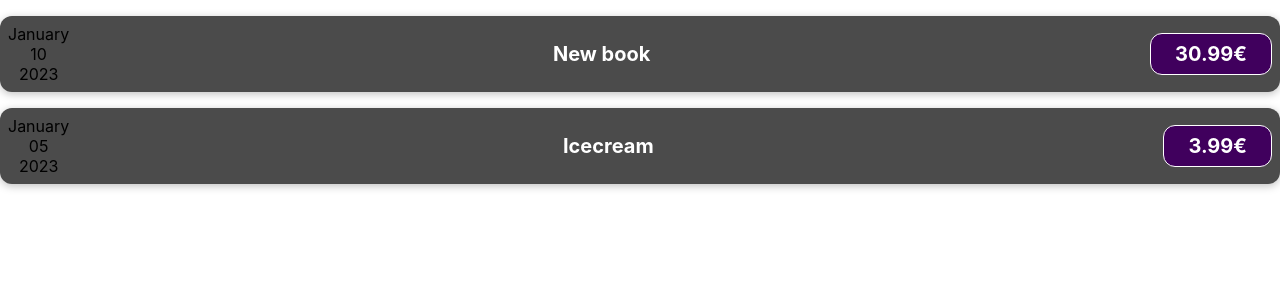
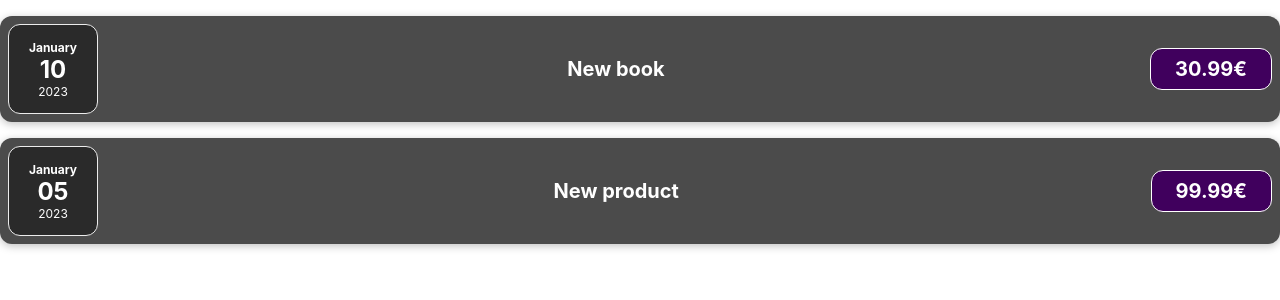
Before and after one commit to karinastei/expenses, a React (Create React App) app: page / in a window 1280 px wide. Shown: the top 300 px of the page. Built offline with nearby package versions, Linux system fonts and the light colour scheme.

Commit message:
Kujunduse kastikesed

```diff
--- a/src/App.js
+++ b/src/App.js
@@ -1,4 +1,3 @@
-//import logo from './logo.svg';
 import './App.css';
 
 import ExpenseItem from "./components/ExpenseItem";
@@ -12,8 +11,8 @@
         },
         {
             date: new Date(2023, 0, 5),
-            title:'Icecream',
-            price: 3.99
+            title:'New product',
+            price: 99.99
         }
     ]
 
--- a/src/components/ExpenseDate.css
+++ b/src/components/ExpenseDate.css
@@ -1,57 +1,26 @@
-.expense-item {
+.expense-date {
     display: flex;
-    justify-content: space-between;
+    flex-direction: column;
+    width: 5.5rem;
+    height: 5.5rem;
+    border: 1px solid #ececec;
+    background-color: #2a2a2a;
+    color: white;
+    border-radius: 12px;
     align-items: center;
-    box-shadow: 0 2px 8px rgba(0, 0, 0, 0.25);
-    padding: 0.5rem;
-    margin: 1rem 0;
-    border-radius: 12px;
-    background-color: #4b4b4b;
-    color: white;
+    justify-content: center;
 }
 
-.expense-item__description {
-    display: flex;
-    flex-direction: column;
-    gap: 1rem;
-    align-items: flex-end;
-    flex-flow: column-reverse;
-    justify-content: flex-start;
-    flex: 1;
+.expense-date__month {
+    font-size: 0.75rem;
+    font-weight: bold;
 }
 
-.expense-item h2 {
-    color: #3a3a3a;
-    font-size: 1rem;
-    flex: 1;
-    margin: 0 1rem;
-    color: white;
+.expense-date__year {
+    font-size: 0.75rem;
 }
 
-.expense-item__price {
-    font-size: 1rem;
+.expense-date__day {
+    font-size: 1.5rem;
     font-weight: bold;
-    color: white;
-    background-color: #40005d;
-    border: 1px solid white;
-    padding: 0.5rem;
-    border-radius: 12px;
 }
-
-@media (min-width: 580px) {
-    .expense-item__description {
-        flex-direction: row;
-        align-items: center;
-        justify-content: flex-start;
-        flex: 1;
-    }
-
-    .expense-item__description h2 {
-        font-size: 1.25rem;
-    }
-
-    .expense-item__price {
-        font-size: 1.25rem;
-        padding: 0.5rem 1.5rem;
-    }
-}
--- a/src/components/ExpenseDate.js
+++ b/src/components/ExpenseDate.js
@@ -1,13 +1,14 @@
+import './ExpenseDate.css'
 function ExpenseDate(props){
     const month = props.date.toLocaleString('en-US', {month: 'long'})
     const day = props.date.toLocaleString('en-US', {day: '2-digit'})
     const year = props.date.getFullYear()
 
     return (
-        <div>
-            <div>{month}</div>
-            <div>{day}</div>
-            <div>{year}</div>
+        <div className="expense-date">
+            <div className="expense-date__month">{month}</div>
+            <div className="expense-date__day">{day}</div>
+            <div className="expense-date__year">{year}</div>
         </div>
     )
 }
--- a/src/components/ExpenseItem.css
+++ b/src/components/ExpenseItem.css
@@ -7,6 +7,7 @@
     margin: 1rem 0;
     border-radius: 12px;
     background-color: #4b4b4b;
+    color: white;
 }
 
 .expense-item__description {
@@ -20,7 +21,6 @@
 }
 
 .expense-item h2 {
-    color: #3a3a3a;
     font-size: 1rem;
     flex: 1;
     margin: 0 1rem;
```
Also changed, not shown: src/components/ExpenseItem.js (+4 -4 lines), src/components/Expenses.css (added, +9 -0 lines).
